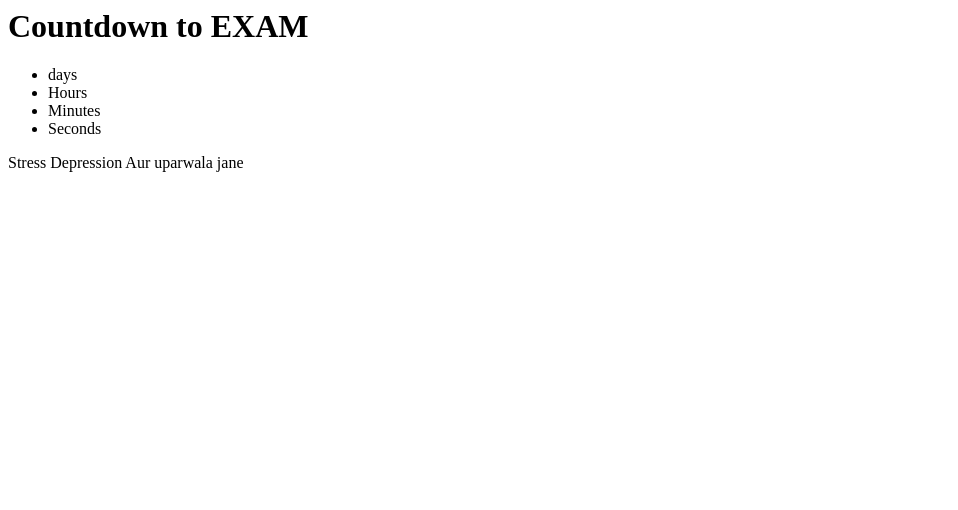
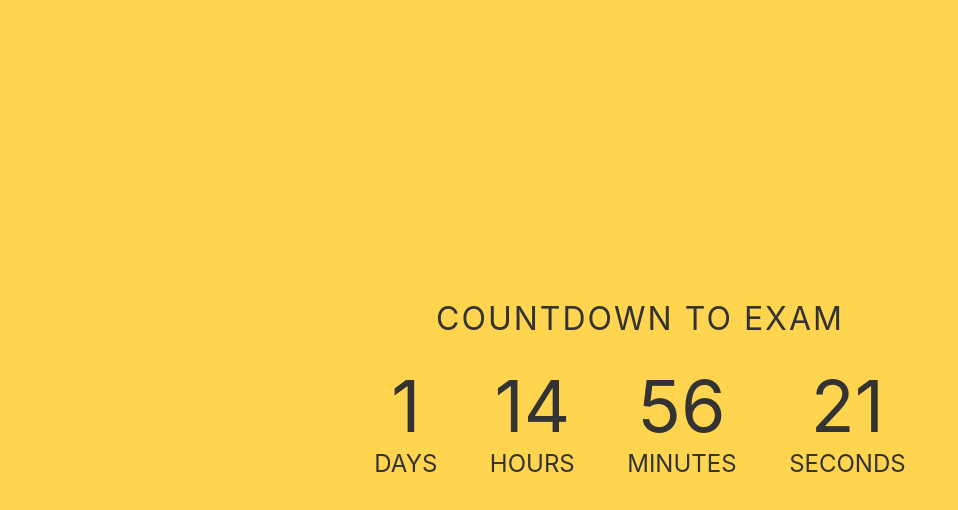
Before and after one commit to Hytech842/Countdown--timer, a plain HTML site: page index.html in a window 1280 px wide. Shown: the whole page, without its empty margins (0-958 px from the left). Drawn offline with Linux system fonts and the light colour scheme.

Commit message:
Update index.html

```diff
--- a/index.html
+++ b/index.html
@@ -1,3 +1,10 @@
+<!DOCTYPE html>
+<html>
+<head>
+  <title>Countdown to EXAM</title>
+  <link rel="stylesheet" type="text/css" href="style.css">
+</head>
+<body>
   <div class="container">
     <h1 id="headline">Countdown to EXAM</h1>
     <div id="countdown">
@@ -14,3 +21,6 @@
       <span>Aur uparwala jane</span>
     </div>
   </div>
+  <script src="script.js"></script>
+</body>
+</html>
```
Lines whose indentation alone changed are shown as unchanged.
